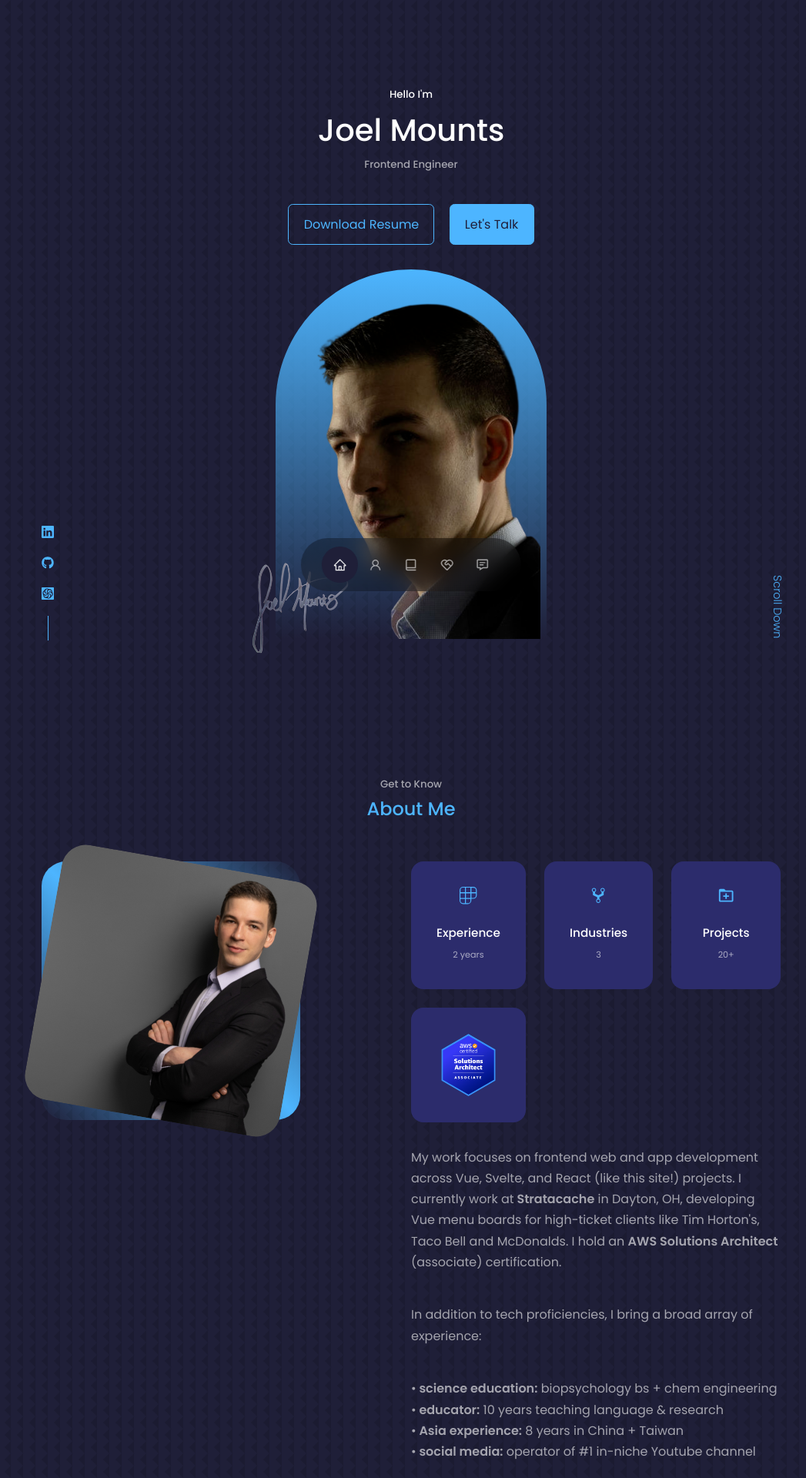
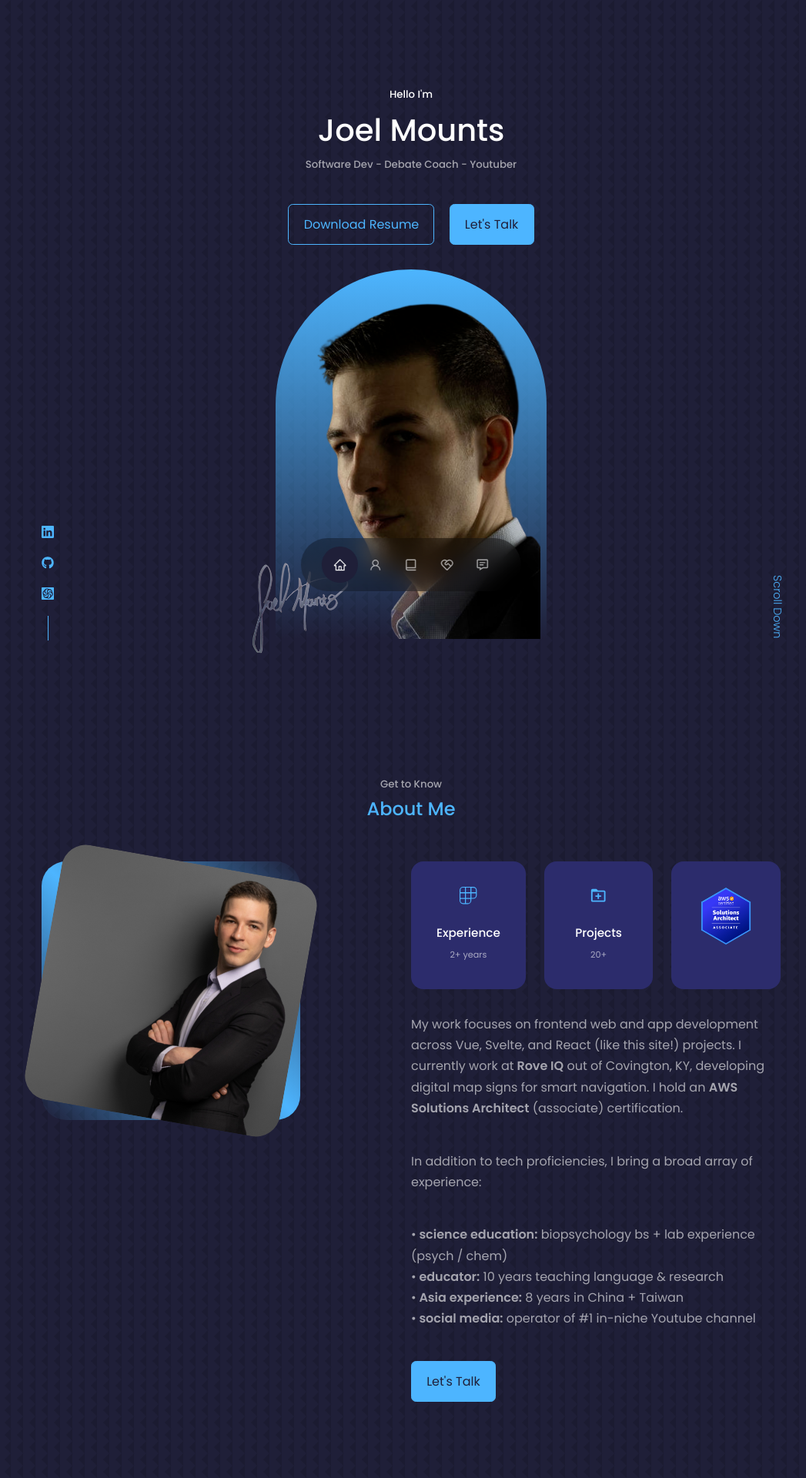
Before and after one commit to xeonstaff/joels-portfolio, a React (Create React App) app: page / in a window 1280 px wide. Shown: the top 1920 px of the page at 77% size, without its empty margins (106-1153 px from the left). Built offline with nearby package versions, Linux system fonts and the light colour scheme.

Commit message:
new job changes!

```diff
--- a/src/components/about/About.jsx
+++ b/src/components/about/About.jsx
@@ -22,12 +22,7 @@ const About = () => {
             <article className="about__card">
               <SiPolywork className='about__icon' />
               <h5>Experience</h5>
-              <small>2 years</small>
-            </article>
-            <article className="about__card">
-              <IoMdGitNetwork className='about__icon' />
-              <h5>Industries</h5>
-              <small>3</small>
+              <small>2+ years</small>
             </article>
             <article className="about__card">
               <BiFolderPlus className='about__icon' />
@@ -41,14 +36,14 @@ const About = () => {
           <p>
             My work focuses on frontend web and app development across
             Vue, Svelte, and React (like this site!) projects. I currently work at
-             <b> Stratacache</b> in Dayton, OH, developing Vue menu boards for high-ticket clients
-            like Tim Horton's, Taco Bell and McDonalds. I hold an <b>AWS Solutions Architect</b> (associate) certification.
+             <b> Rove IQ</b> out of Covington, KY, developing digital map signs for smart navigation.
+            I hold an <b>AWS Solutions Architect</b> (associate) certification.
           </p>
           <p>
           In addition to tech proficiencies, I bring a broad array of experience:
           </p>
           <p className="about__content-skills">
-            •<b> science education:</b> biopsychology bs + chem engineering <br />
+            •<b> science education:</b> biopsychology bs + lab experience (psych / chem) <br />
             •<b> educator:</b> 10 years teaching language & research<br />
             •<b> Asia experience:</b> 8 years in China + Taiwan<br />
             •<b> social media:</b> operator of #1 in-niche Youtube channel<br />
--- a/src/components/contact/Contact.jsx
+++ b/src/components/contact/Contact.jsx
@@ -28,12 +28,6 @@ const Contact = () => {
                         <h5>joelmounts@gmail.com</h5>
                         <a href="mailto:joelmounts@gmail.com" target="_blank">Send a message</a>
                     </article>
-                    <article className="contact__option">
-                        <BsWhatsapp className='contact__option-icon' />
-                        <h4>Phone</h4>
-                        <h5>616 780 3265</h5>
-                        <a href="https://api.whatsapp.com/send?phone=+16167803265" target="_blank">Send a message</a>
-                    </article>
                 </div>
                 {/* END OF CONTACT OPTIONS */}
                 <form ref={form} onSubmit={sendEmail}>
--- a/src/components/header/Header.jsx
+++ b/src/components/header/Header.jsx
@@ -12,7 +12,7 @@ const Header = () => {
       <div className="container header__container">
         <h5>Hello I'm</h5>
         <h1>Joel Mounts</h1>
-        <h5 className="text-light">Frontend Engineer </h5>
+        <h5 className="text-light">Software Dev - Debate Coach - Youtuber</h5>
         <CTA />
         <HeaderSocial />
         <div className="me">
```
Also changed, not shown: 1 other file (tests, documents, lock files or other folders).
